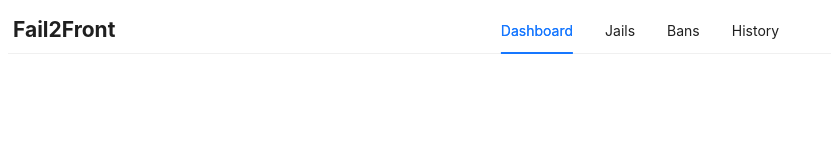
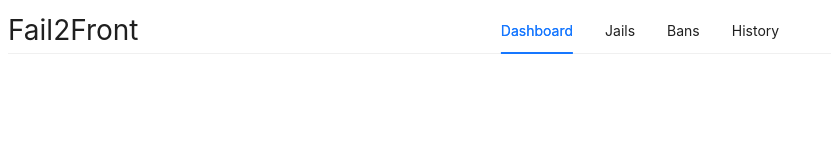
Before and after one commit to aussedatlo/fail2front, a React (Vite) app: page / in a window 1280 px wide. Shown: the top 160 px of the page, without its empty margins (0-831 px from the left). Built offline with nearby package versions, Linux system fonts and the light colour scheme.

Commit message:
♻️ (navigation): create TabsNagivation component

```diff
--- a/src/navigation/Navigation.tsx
+++ b/src/navigation/Navigation.tsx
@@ -1,48 +1,9 @@
 import React from 'react';
-import { HashRouter, Route, Routes, useNavigate } from 'react-router-dom';
-import { Tabs, TabsProps } from 'antd';
+import { HashRouter, Route, Routes } from 'react-router-dom';
 
 import { Dashboard } from '@/view/dashboard/Dashboard';
 
-const items: TabsProps['items'] = [
-  {
-    key: 'dashboard',
-    label: 'Dashboard',
-  },
-  {
-    key: 'jails',
-    label: 'Jails',
-  },
-  {
-    key: 'bans',
-    label: 'Bans',
-  },
-  {
-    key: 'history',
-    label: 'History',
-  },
-];
-
-const TabsNavigation = () => {
-  const navigate = useNavigate();
-  return (
-    <Tabs
-      tabBarExtraContent={{
-        left: (
-          <h2 style={{ position: 'absolute', top: 0, margin: 5 }}>
-            Fail2Front
-          </h2>
-        ),
-      }}
-      defaultActiveKey="1"
-      items={items}
-      onChange={(activeKey) => {
-        navigate(activeKey);
-      }}
-      centered
-    />
-  );
-};
+import { TabsNavigation } from './TabsNavigation';
 
 export const Navigation: React.FC = () => {
   return (
--- /dev/null
+++ b/src/navigation/TabsNavigation.tsx
@@ -0,0 +1,46 @@
+import React from 'react';
+import { useNavigate } from 'react-router-dom';
+import { Tabs, TabsProps } from 'antd';
+import styled from 'styled-components';
+
+const Title = styled.div`
+  position: absolute;
+  font-size: 2em;
+  top: 0;
+`;
+
+const items: TabsProps['items'] = [
+  {
+    key: 'dashboard',
+    label: 'Dashboard',
+  },
+  {
+    key: 'jails',
+    label: 'Jails',
+  },
+  {
+    key: 'bans',
+    label: 'Bans',
+  },
+  {
+    key: 'history',
+    label: 'History',
+  },
+];
+
+export const TabsNavigation: React.FC = () => {
+  const navigate = useNavigate();
+  return (
+    <Tabs
+      tabBarExtraContent={{
+        left: <Title>Fail2Front</Title>,
+      }}
+      defaultActiveKey="1"
+      items={items}
+      onChange={(activeKey) => {
+        navigate(activeKey);
+      }}
+      centered
+    />
+  );
+};
```
